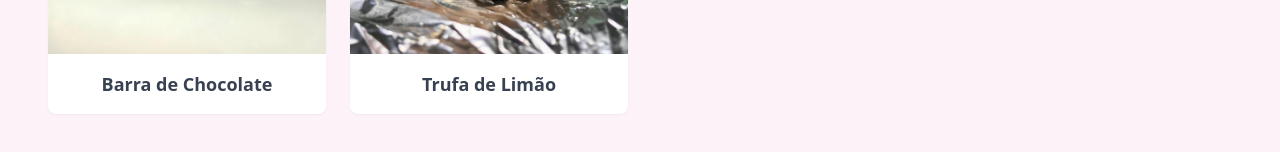
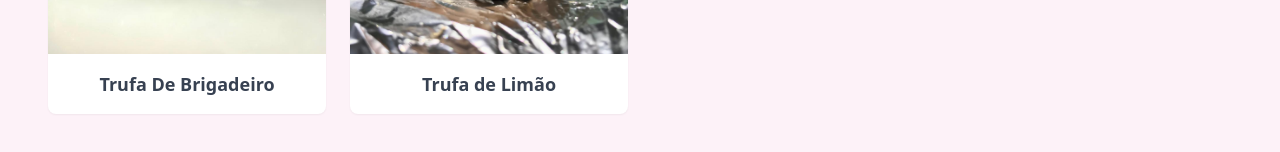
Before and after one commit to Gabriel-ortizz/doces-do-cupido, a Next.js app: page / in a window 1280 px wide. Shown: the part 266-418 px from the top of the page. Built offline with nearby package versions, Linux system fonts and the light colour scheme.

Commit message:
refactoring

```diff
--- a/app/page.tsx
+++ b/app/page.tsx
@@ -28,7 +28,7 @@ const App: React.FC = () => {
 
   const products: Product[] = [
     {
-      name: "Barra de Chocolate",
+      name: "Trufa De Brigadeiro",
       image: "/img/Trufa De Brigadeiro.jpg",
       options: [
         { name: "Ao Leite", price: 2.00 },
```
